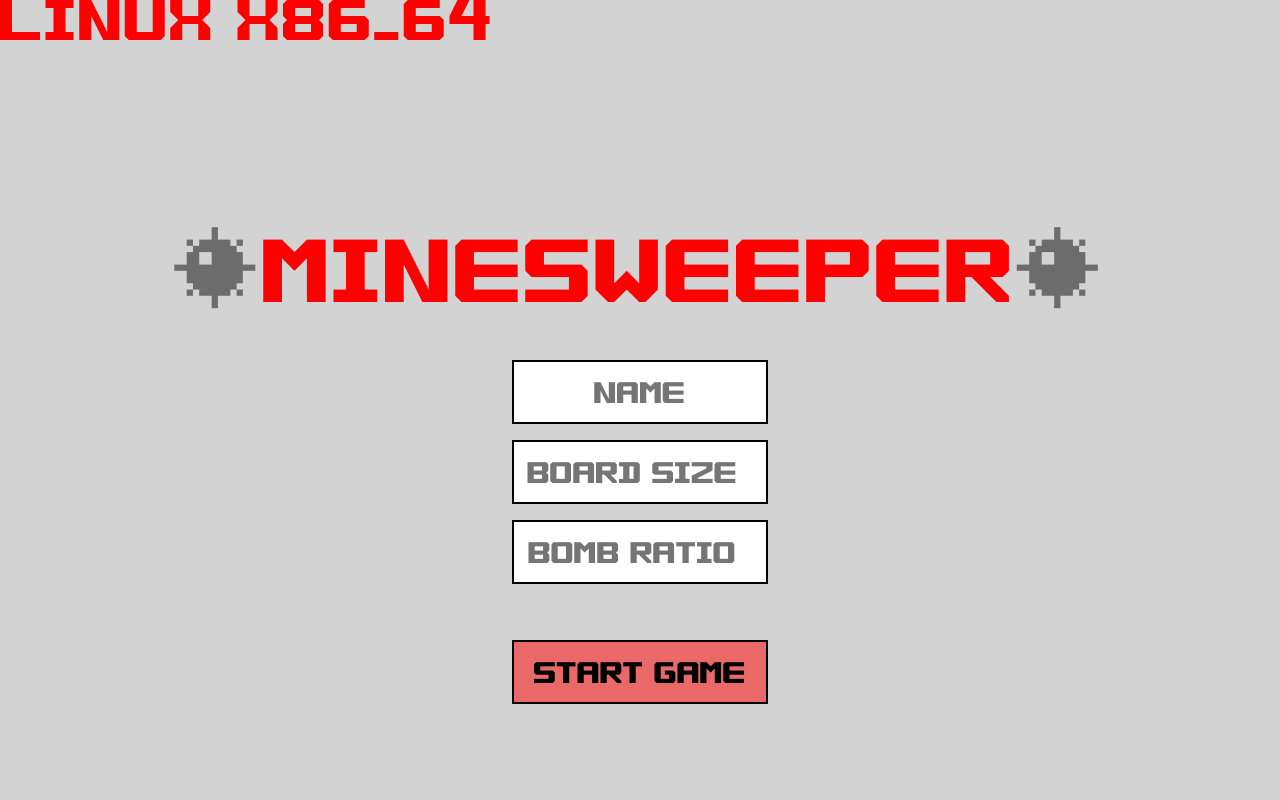
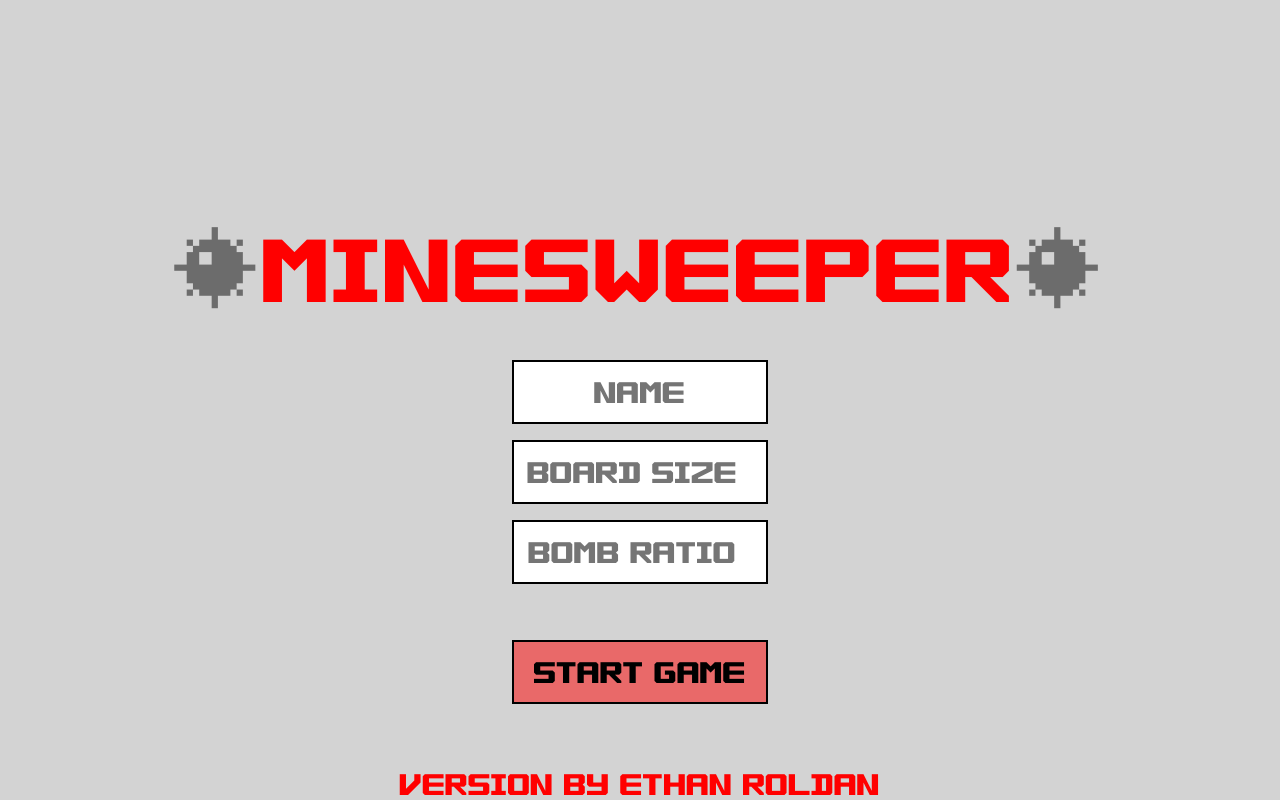
Before and after one commit to 0eef0/Minesweeper, a React (Create React App) app: page / in a window 1280 px wide. Built offline with nearby package versions, Linux system fonts and the light colour scheme; no server answers.

Commit message:
deleted test header, added orientation lock on title screen

```diff
--- a/src/App.jsx
+++ b/src/App.jsx
@@ -38,8 +38,6 @@ const App = () => {
     const detectCrapple = () => {
         return (['Mac68K', 'MacPPC', 'MacIntel', 'iPhone', 'iPod', 'iPad'].indexOf(navigator.platform) === -1)
     }
-
-    console.log(detectCrapple())
 
     const getScore = async () => {
         var options = {
@@ -219,16 +217,20 @@ const App = () => {
     }
 
     if(user === ''){
+        if(!landscape){
             return(
                 <div id='setup'>
-                <h1><span>*</span>Minesweeper<span>*</span></h1>
-                <h2>{navigator.platform}</h2>
+                    <h1><span>*</span>Minesweeper<span>*</span><br /></h1>
+                    <p>Version by Ethan Roldan</p>
                     <input className='textInputs' type='text' placeholder='Name' maxLength='10' id='user' />
                     <input className='textInputs' type="number" placeholder='Board Size' min='5' max='20' style={{top: '55vh'}} id='size' />
                     <input className='textInputs' type="number" placeholder='Bomb Ratio' min='0' max='100' style={{top: '65vh'}} id='bomb' />
                     <button id='startBtn' onClick={() => {setup()}}>Start Game</button>
                 </div>
             )
+        }else{
+            return <div id='rotate'><h1>Please Rotate Your Device</h1></div>
+        }
     }
 
     return (
--- a/src/Styles/layout/_app.scss
+++ b/src/Styles/layout/_app.scss
@@ -238,6 +238,13 @@ div#setup {
       }
     }
   }
+  p {
+    position: absolute;
+    width: 100%;
+    text-align: center;
+    bottom: 0;
+    font-size: calc(1vw + 1vh);
+  }
   input.textInputs {
     border: 2px solid black;
     background-color: white;
--- a/src/Styles/main.css
+++ b/src/Styles/main.css
@@ -509,6 +509,13 @@ div#setup h1 span {
     opacity: 0;
   }
 }
+div#setup p {
+  position: absolute;
+  width: 100%;
+  text-align: center;
+  bottom: 0;
+  font-size: calc(1vw + 1vh);
+}
 div#setup input.textInputs {
   border: 2px solid black;
   background-color: white;
```
Also changed, not shown: 1 other file (tests, documents, lock files or other folders). Lines whose indentation alone changed are shown as unchanged.
